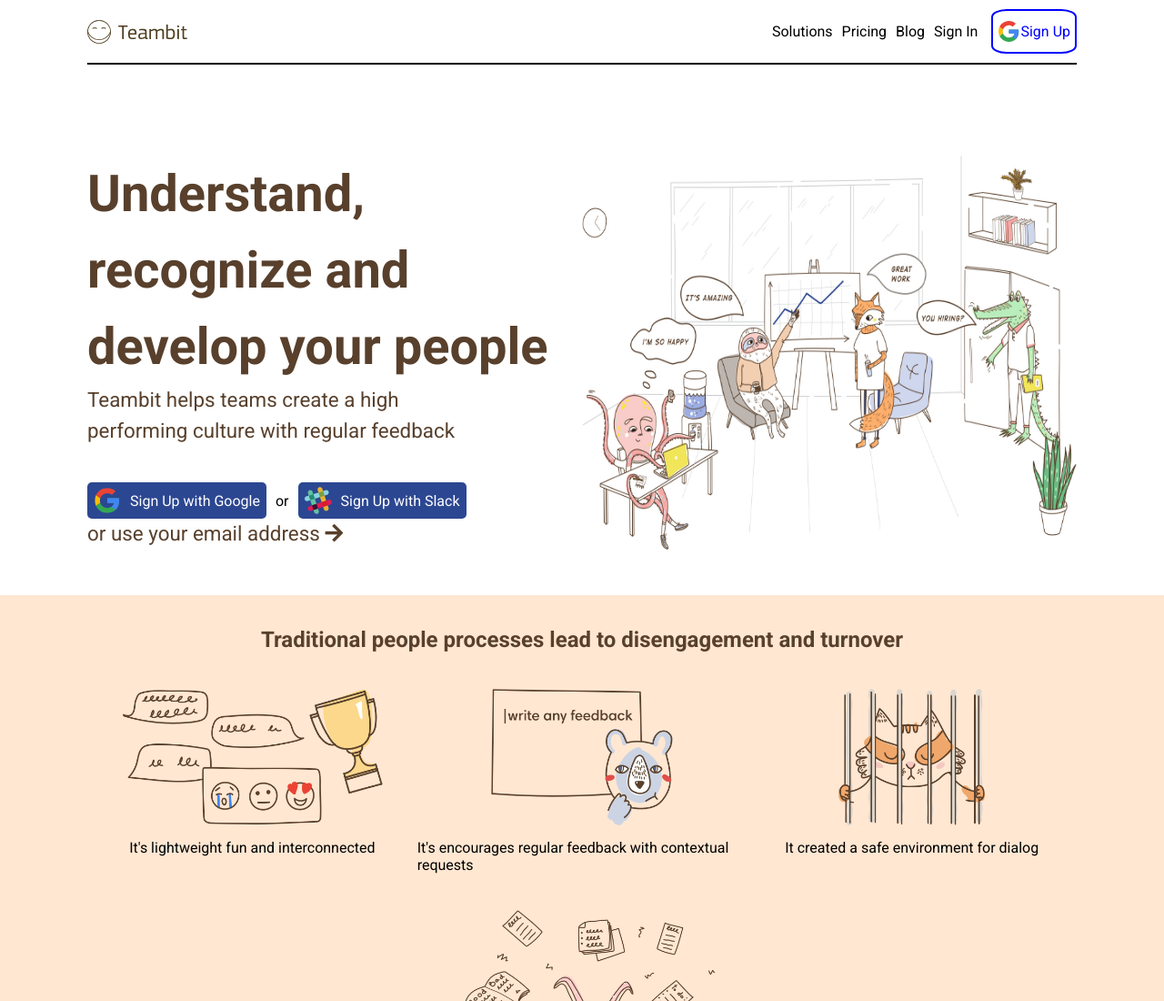
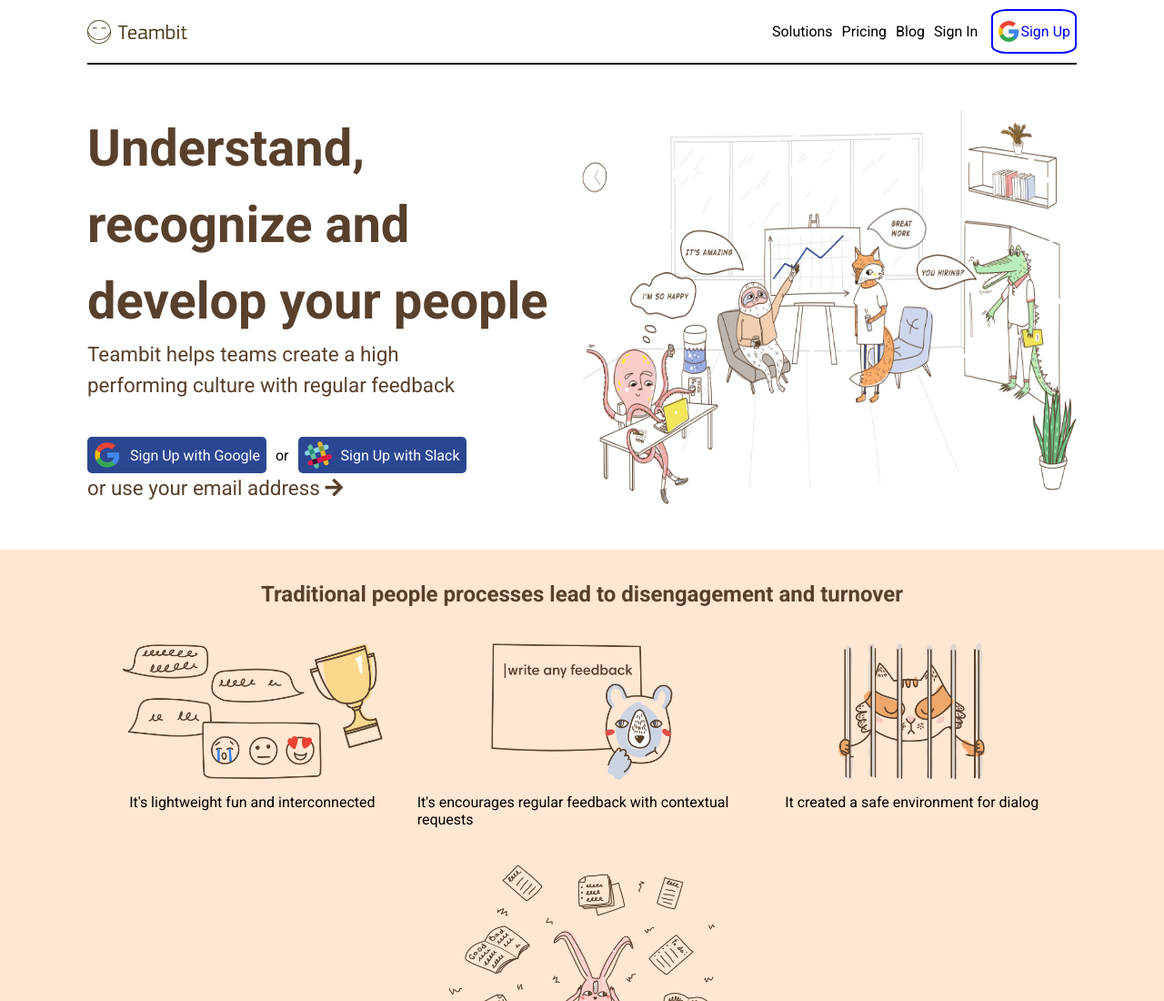
Before and after one commit to williamtruppi/node-sass-teambit, a website: page index.html in a window 1280 px wide. Shown: the top 1100 px of the page at 91% size. Drawn offline with nearby package versions, Linux system fonts and the light colour scheme.

Commit message:
rimosso margine in eccesso nella navbar

```diff
--- a/src/Partials/_header.scss
+++ b/src/Partials/_header.scss
@@ -2,7 +2,7 @@
 header{
   width: 85vw;
   height: fit-content;
-  margin: 100px auto 50px auto;
+  margin: 50px auto;
 
   .header_info {
     width: 50%;
```
Also changed, not shown: dist/css/style.css.
